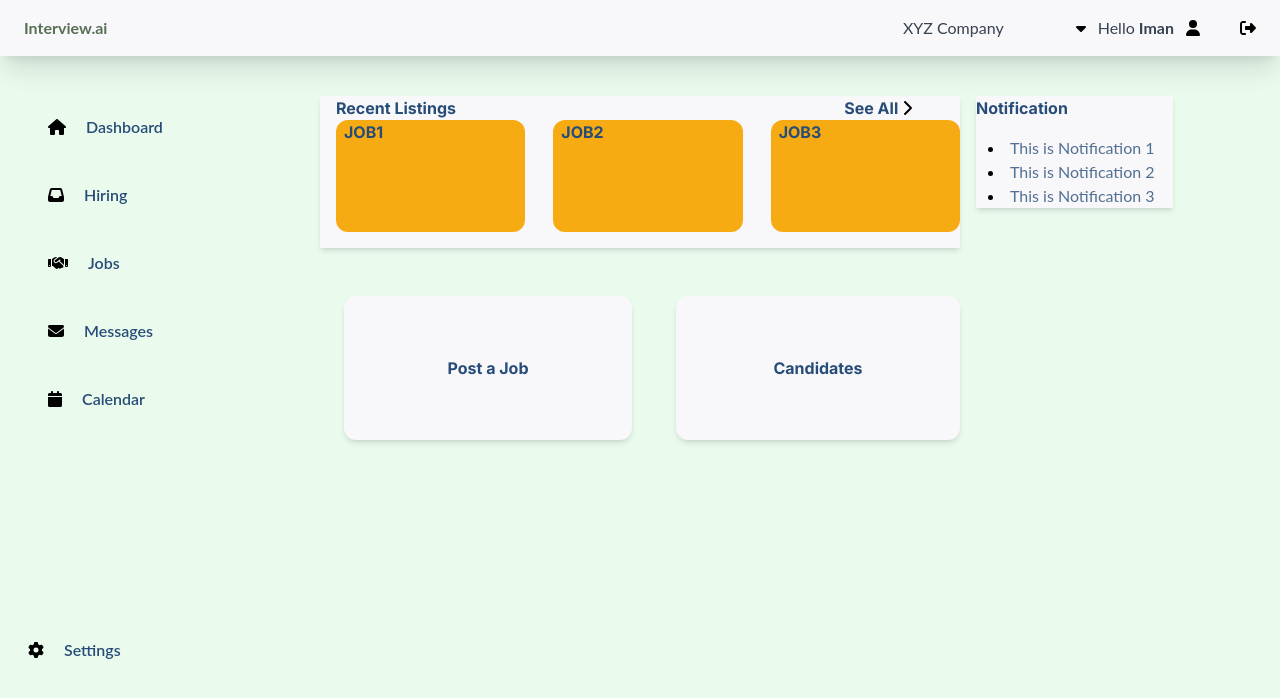
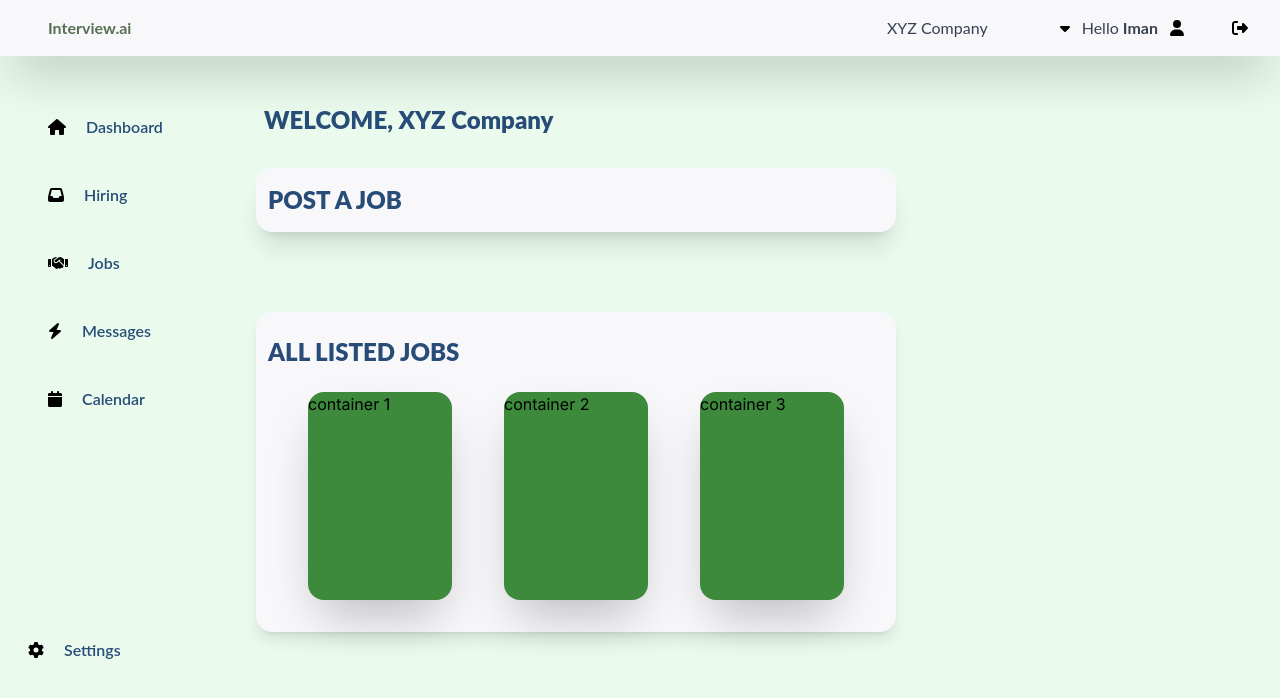
Before and after one commit to Shauryachaturvedimetashot/MetashotFrontendFinal, a Next.js app: page /Jobs in a window 1280 px wide. Shown: the top 698 px of the page. Built offline with nearby package versions, Linux system fonts and the light colour scheme.

Commit message:
Made changes as per new design in Jobs page . Also got rid of the icon problem when refreshing the page

```diff
--- a/src/Components/Navbarn.tsx
+++ b/src/Components/Navbarn.tsx
@@ -14,8 +14,8 @@ const Navbar:React.FC<NavbarProps>=(props)=>{
   }
 
     return (
-      <nav className="bg-white shadow-xl py-4 px-6 flex justify-between items-center navbar">
-        <div className="text-1xl font-bold">
+      <nav className="bg-white shadow-2xl py-4 px-6 flex justify-between items-center navbar">
+        <div className="text-1xl font-bold ml-6">
           <Link href="/">Interview.ai</Link>
         </div>
         <div className="flex items-center space-x-10 navcolor">
@@ -30,13 +30,13 @@ const Navbar:React.FC<NavbarProps>=(props)=>{
                 <a href="#">Link3</a>
               </div>
             </button> */}
-            {DropdownOpen && (
+            {/* {DropdownOpen && (
               <div className="absolute right-0 mt-2 w-48 bg-red border border-gray-200 rounded shadow-lg z-50">
                 <a href="#" className="block px-4 py-2 text-gray-700 hover:bg-gray-100">Link1</a>
                 <a href="#" className="block px-4 py-2 text-gray-700 hover:bg-gray-100">Link2</a>
                 <a href="#" className="block px-4 py-2 text-gray-700 hover:bg-gray-100">Link3</a>
               </div>
-            )}
+            )} */}
             </div>
 
             <span className="text-gray-700">Hello <span className="font-bold ">{props.user_name}</span></span>
@@ -45,7 +45,7 @@ const Navbar:React.FC<NavbarProps>=(props)=>{
 
 
           </div>
-          <div className="ml-8 cursor-pointer">
+          <div className="ml-8 cursor-pointer px-2 mr-2">
           <FontAwesomeIcon icon={faRightFromBracket} className="fas fa-check" style={{ color: "black" }}/>
           </div>
         </div>
--- a/src/Components/SidebarN.tsx
+++ b/src/Components/SidebarN.tsx
@@ -1,32 +1,51 @@
-import React from 'react'
+import React, { useEffect } from 'react'
 import Link from 'next/link';
 import { FontAwesomeIcon } from "@fortawesome/react-fontawesome";
-import { faHouse,faInbox,faEnvelope,faCalendar,faHandshake,faGear} from "@fortawesome/free-solid-svg-icons";
+import { faHouse,faInbox,faCalendar,faHandshake,faGear,faBolt} from "@fortawesome/free-solid-svg-icons";
 const Sidebarn:React.FC=()=> {
+  useEffect(()=>{
+    const handleFontAwesomeLoaded = ()=>{
+      document.querySelectorAll('.icon-hidden').forEach((el)=>{
+        el.classList.remove('icon-hidden')
+      })
+
+    }
+    const fastyles = document.querySelector('link[href*="fontawesome"]')
+    if(fastyles){
+      fastyles.addEventListener('load',handleFontAwesomeLoaded)
+    }
+    else{
+      handleFontAwesomeLoaded()
+    }
+  },[])
+
+
+
+
   return (
    <>
-   <div className='w-1/4'>
+   <div className='w-20p'>
    <div className='flex flex-col '>
    <div className='flex flex-col py-10 items-start sidebarN '>
    <button className='py-4 pl-12 btnN rounded-r-[16px] mb-2 hover:text-lg'>
    <Link href="/dashboard" className='href'/>
-   <FontAwesomeIcon icon={faHouse} className="fas fa-check mr-5" style={{ color: "black" }} />Dashboard</button>
+   <FontAwesomeIcon icon={faHouse} className="fas fa-check mr-5 icon-hidden" style={{ color: "black" }} />Dashboard</button>
     <button className='py-4 pl-12 btnN rounded-r-[16px] mb-2 hover:text-lg'>
     <Link href="/dashboard" className='href'/>
-    <FontAwesomeIcon icon={faInbox} className="fas fa-check mr-5" style={{ color: "black" }} />Hiring</button>
+    <FontAwesomeIcon icon={faInbox} className="fas fa-check mr-5 icon-hidden" style={{ color: "black" }} />Hiring</button>
     <button className='py-4 pl-12 btnN rounded-r-[16px] mb-2 hover:text-lg'>
     <Link href="/dashboard"  className='href'/>
-    <FontAwesomeIcon icon={faHandshake} className="fas fa-check mr-5" style={{ color: "black" }} />Jobs</button>
+    <FontAwesomeIcon icon={faHandshake} className="fas fa-check mr-5 icon-hidden" style={{ color: "black" }} />Jobs</button>
     <button className='py-4 pl-12 btnN rounded-r-[16px] mb-2 hover:text-lg'>
     <Link href="/dashboard" className='href'/>
-    <FontAwesomeIcon icon={faEnvelope} className="fas fa-check mr-5" style={{ color: "black" }} />Messages</button>
+    <FontAwesomeIcon icon={faBolt} className="fas fa-check mr-5 icon-hidden" style={{ color: "black" }} />Messages</button>
     <button className='py-4 pl-12 btnN rounded-r-[16px] mb-2 hover:text-lg'>
     <Link href="/dashboard" className='href'/>
-    <FontAwesomeIcon icon={faCalendar} className="fas fa-check mr-5" style={{ color: "black" }} />Calendar</button>
+    <FontAwesomeIcon icon={faCalendar} className="fas fa-check mr-5 icon-hidden" style={{ color: "black" }} />Calendar</button>
     </div>
     <div className='py-40 px-7 sidebarN cursor-pointer'>
         <Link href="/dashboard" className='href' />
-    <FontAwesomeIcon icon={faGear} className="fas fa-check mr-5" style={{ color: "black" }} />Settings</div>
+    <FontAwesomeIcon icon={faGear} className="fas fa-check mr-5 icon-hidden" style={{ color: "black" }} />Settings</div>
 
    </div>
    </div>
--- a/src/app/Invite/Candidate_screen.tsx
+++ b/src/app/Invite/Candidate_screen.tsx
@@ -117,7 +117,7 @@ const handleModalClose=()=>{
 
   return (
 <>
-    <div className='content'>
+    <div className='content ml-8'>
     <div className='flex flex-row justify-between mt-6 md:col-span-1'>
         <button className='w-48 rounded-md bg-inherit invite_cand'> <FontAwesomeIcon icon={faCalendar} className="fas fa-check mr-2" style={{ color: "black" }} /> <select id="type" className='invite_cand'>
             <option value="invoice">Personal Calendar</option>
--- /dev/null
+++ b/src/app/Jobs/Centre.tsx
@@ -0,0 +1,51 @@
+import Link from "next/link";
+import React from "react";
+
+interface CentreProps{
+    company:string;
+}
+
+const Centre:React.FC<CentreProps> = (props)=>{
+
+
+
+
+    return(
+        <>
+         <div className="w-1/2" >
+      <h1 className="text-2xl mb-4 font-black mt-12 ml-2" style={{ fontFamily: 'Lato', color: '#274C77' }}>
+        WELCOME, {props.company}
+      </h1>
+      <div >
+        <div className="mb-4 h-16 bg-[#F8F8FB] mt-8 rounded-2xl shadow-xl flex items-center pl-3 font-black text-2xl hover:bg-[#3d8a3c] hover:text-white transition duration-300 ease-in-out" style={{ fontFamily: 'Lato', color: '#274C77' }}>
+          POST A JOB
+        </div>
+        <div className="mb-4 bg-[#F8F8FB] h-80 rounded-2xl shadow-lg mt-20">
+        <div className="font-black text-2xl pl-3 pt-6" style={{ fontFamily: 'Lato', color: '#274C77' }}>
+          ALL LISTED JOBS
+        </div>
+        <div className="flex justify-evenly pt-6">
+          <div className="w-36 h-52 bg-[#3D8A3C] rounded-2xl shadow-2xl">
+            container 1
+          </div>
+          <div className="w-36 h-52 bg-[#3D8A3C] rounded-2xl shadow-2xl">
+            container 2
+          </div>
+          <div className="w-36 h-52 bg-[#3D8A3C] rounded-2xl shadow-2xl">
+            container 3
+          </div>
+
+        </div>
+        </div>
+
+
+      </div>
+
+      </div>
+        </>
+
+    )
+
+
+}
+export default Centre
--- a/src/app/Jobs/page.tsx
+++ b/src/app/Jobs/page.tsx
@@ -5,10 +5,11 @@ import { Inter } from "next/font/google";
 // import Sidebarn from "@/src/components/SidebarN";
 
 // import NotifN from "@/components/NotifN";
-import Navbar from "@/src/Components/Navbarn";
-import Sidebarn from "@/src/Components/SidebarN";
-import RecentN from "./RecentN";
-import NotifN from "./NotifN";
+import Navbar from "../../Components/Navbarn";
+import Sidebarn from "../../Components/SidebarN";
+
+import React from "react";
+import Centre from "./Centre";
 
 const inter = Inter({ subsets: ["latin"] });
 
@@ -18,8 +19,9 @@ const Home:React.FC=()=> {
     <Navbar user_name="Iman" company="XYZ Company"/>
     <div className="flex h-screen">
       <Sidebarn/>
-      <RecentN/>
-      <NotifN/>
+
+      <Centre company="XYZ Company"/>
+
     </div>
     </>
   );
--- a/src/app/globals.css
+++ b/src/app/globals.css
@@ -31,6 +31,9 @@ body {
   .text-balance {
     text-wrap: balance;
   }
+}
+.icon-hidden{
+  visibility: hidden;
 }
 .navbar{
   color: #586F55;
--- a/src/app/layout.tsx
+++ b/src/app/layout.tsx
@@ -2,6 +2,7 @@ import type { Metadata } from "next";
 import { Inter } from "next/font/google";
 import "./globals.css";
 import Navbar from "../Components/Navbar";
+import "@fortawesome/fontawesome-svg-core/styles.css"
 
 const inter = Inter({ subsets: ["latin"] });
 
--- a/tailwind.config.js
+++ b/tailwind.config.js
@@ -14,6 +14,9 @@ module.exports = {
         "custom-bg" : "#F8F8FB",
         "custom-bg2":"#EAFBEE",
     },
+    width:{
+      "20p" : "20%"
+    }
   },
 },
   plugins: [],
```
